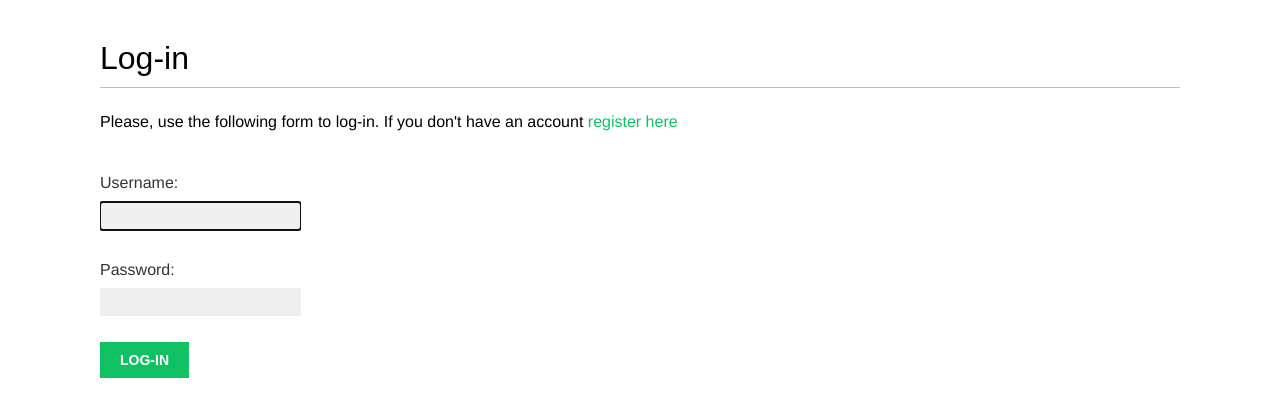
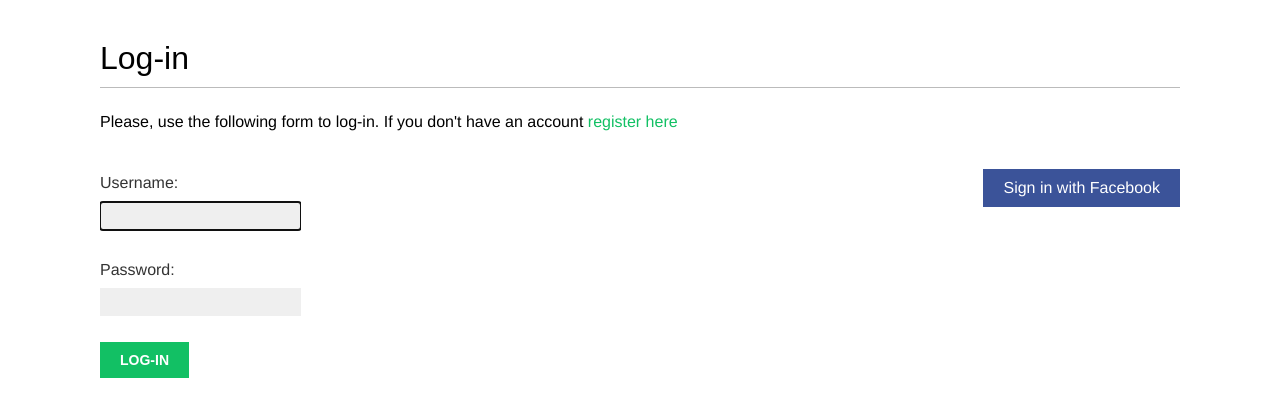
Before and after one commit to athiqur/Social, a Django app: page /account/login/ in a window 1280 px wide. Shown: the part 47-464 px from the top of the page. Run offline with Django 4.2, Linux system fonts and the light colour scheme; some web fonts are replaced.

Commit message:
Add facebook login

```diff
--- a/bookmarks/account/templates/registration/login.html
+++ b/bookmarks/account/templates/registration/login.html
@@ -16,4 +16,12 @@
 <p><input type="submit" value="Log-in"></p>
 </form>
 </div>
+<div class="social">
+    <ul>
+    <li class="facebook">
+    <a href="{% url "social:begin" "facebook" %}">Sign in with
+   Facebook</a>
+    </li>
+    </ul>
+</div>
 {% endblock %}
--- a/bookmarks/account/urls.py
+++ b/bookmarks/account/urls.py
@@ -10,4 +10,5 @@ urlpatterns = [
         "success/", views.registeration_success, name="registeration_success"
     ),
     path("edit/", views.edit, name="edit"),
+    path("social-auth/", include("social_django.urls", namespace="social")),
 ]
--- a/bookmarks/bookmarks/urls.py
+++ b/bookmarks/bookmarks/urls.py
@@ -21,6 +21,7 @@ from django.conf.urls.static import static
 urlpatterns = [
     path("admin/", admin.site.urls),
     path("account/", include("account.urls")),
+    path("social-auth/", include("social_django.urls", namespace="social")),
 ]
 
 if settings.DEBUG:
```
Also changed, not shown: bookmarks/bookmarks/settings.py (+8 -1 lines), 2 other files.
